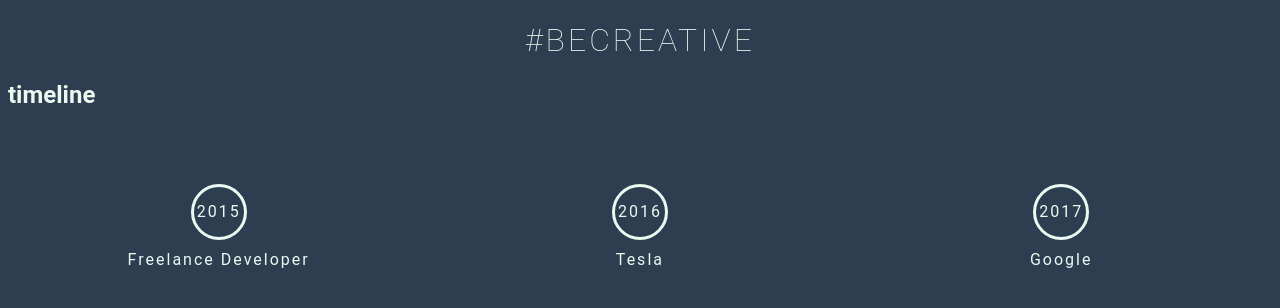
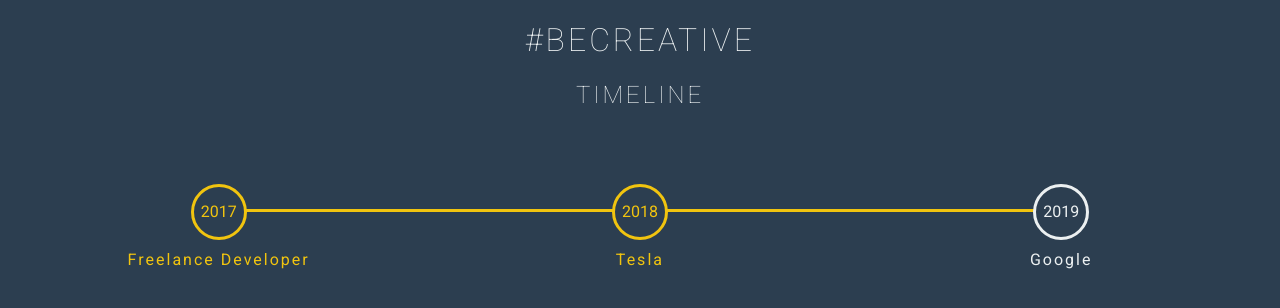
Before and after one commit to StanislavFedyna/Short-Timeline, a plain HTML site: page index.html in a window 1280 px wide. Drawn offline with Linux system fonts and the light colour scheme; a web font is replaced by a local one.

Commit message:
fix problem with content and DOM, rewrite psd classes

```diff
--- a/css/style.css
+++ b/css/style.css
@@ -1,25 +1,22 @@
-@import url(http://fonts.googleleapis.com/css?family=Romoto:400,100);
+@import url(https://fonts.googleapis.com/css?family=Roboto:400,100);
 body {
-  background-color: #2c3e50;
-  color: #ecf9f1;
-  font-family: "Roboto", sans-serif;
+  background: #2c3e50;
+  color: #ecf0f1;
+  font-family: 'Roboto', sans-serif;
 }
-
-h1 {
+body h1,h2 {
   font-weight: 100;
   text-align: center;
   text-transform: uppercase;
   letter-spacing: 3px;
 }
-
 .progressbar {
-  counter-reset: stop;
-  counter-increment: step 2014;
+  counter-reset: step;
   margin-top: 75px;
   padding: 0;
+  counter-increment: step 2016;
 }
-
-li {
+.progressbar li {
   list-style-type: none;
   float: left;
   width: 33.33%;
@@ -27,35 +24,39 @@ li {
   text-align: center;
   letter-spacing: 2px;
 }
-
-li:before {
+.progressbar li:before {
   content: counter(step);
   counter-increment: step;
   width: 50px;
   height: 50px;
   line-height: 50px;
-  border: 3px solid #ecf9f1;
+  border: 3px solid #ecf0f1;
   display: block;
   text-align: center;
   margin: 0 auto 10px auto;
   border-radius: 50%;
   background-color: #2c3e50;
+  letter-spacing: 0px;
 }
-li:after{
-  content:"";
+.progressbar li:after {
+  content: '';
   position: absolute;
   width: 100%;
   height: 3px;
-  background-color: #2c3e50;
+  background-color: #ecf0f1;
   top: 25px;
   left: -50%;
   z-index: -1;
 }
-li:first-child:after{
-  content:none;
+.progressbar li:first-child:after {
+  content: none;
 }
-li.active{
-  color:primary;
-
+.progressbar li.active {
+  color: #f1c40f;
 }
-.li.
+.progressbar li.active:before {
+  border-color: #f1c40f;
+}
+.progressbar li.active + li:after {
+  background-color: #f1c40f;
+}
```
